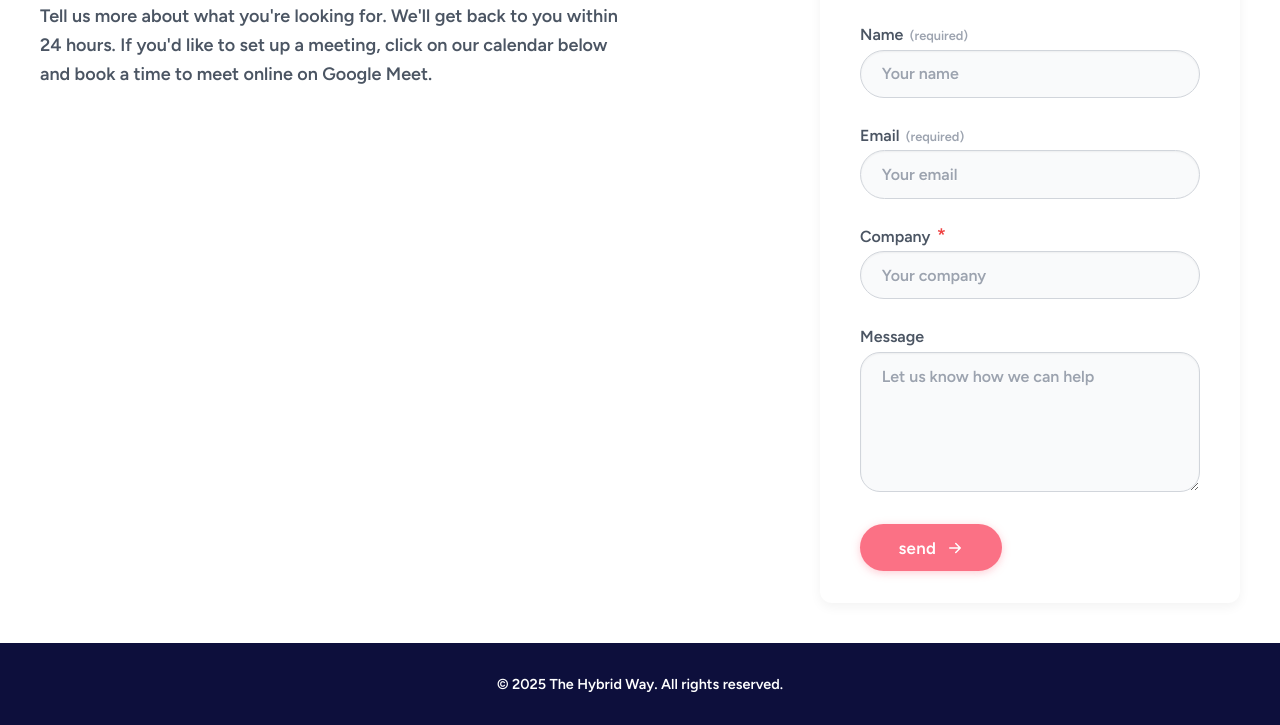
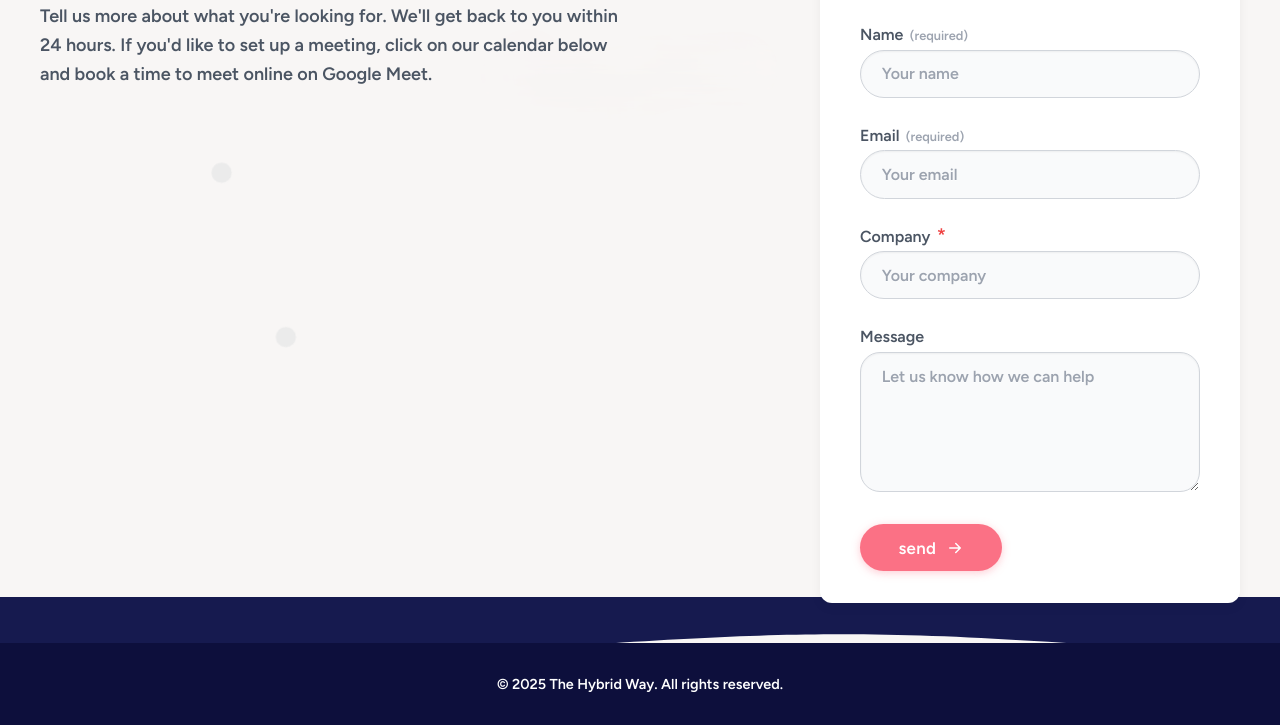
Before and after one commit to samuel166a/web3, a plain HTML site: page contact1.html in a window 1280 px wide. Shown: the part 104-829 px from the top of the page. Drawn offline with Linux system fonts and the light colour scheme.

Commit message:
contact1.html

```diff
--- a/contact1.html
+++ b/contact1.html
@@ -19,7 +19,7 @@
       min-height: 100vh;
       display: flex;
       flex-direction: column;
-      background-image: url(./img/img8.png);
+      background-image: url(img8.png);
     }
     .main-content {
       padding: 40px 20px;
```
